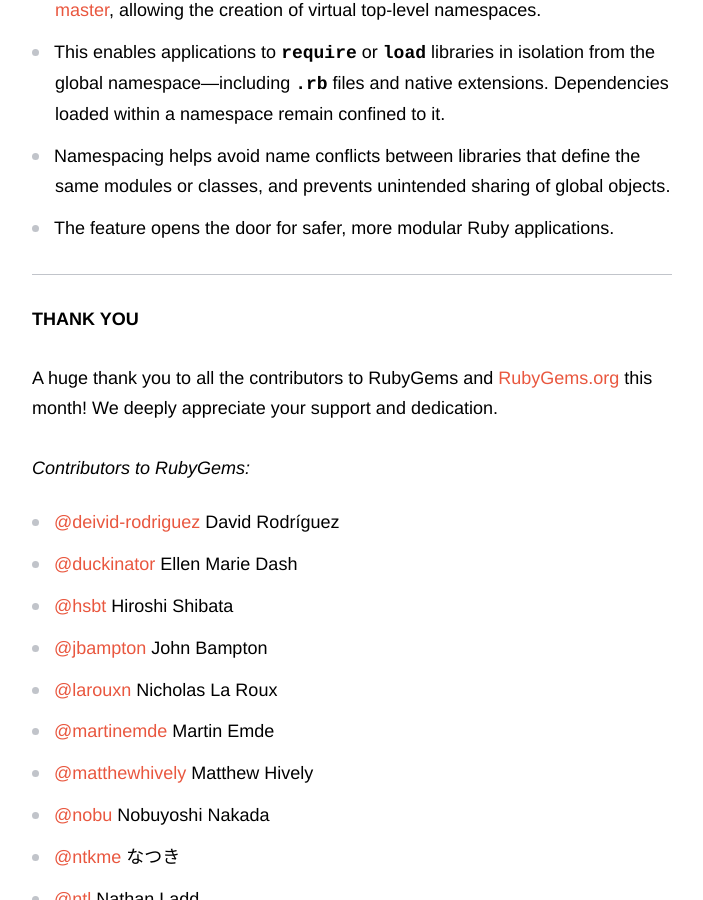
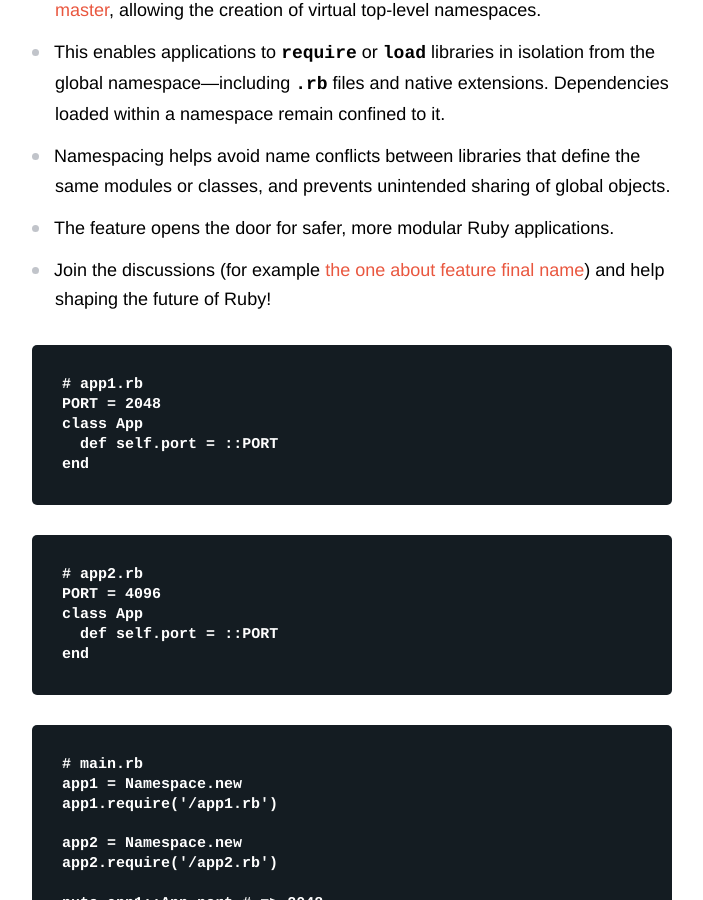
Before and after one commit to rubygems/rubygems.github.io, a Jekyll site: the page built from _posts/2025-06-06-may-rubygems-updates.md, in a window 1280 px wide and 900 px high, scrolled down 3655 px. Shown: the whole window, without its empty margins (438-1141 px from the left). Built offline with Jekyll 4.4.1, drawn with Linux system fonts in a browser that asks for light colours; comment, search, counter and statistics services are not loaded; some of the changed text lies outside the part shown.

Commit message:
Add code for namespacing Ruby feature.

````diff
--- a/_posts/2025-06-06-may-rubygems-updates.md
+++ b/_posts/2025-06-06-may-rubygems-updates.md
@@ -63,6 +63,37 @@
 - This enables applications to `require` or `load` libraries in isolation from the global namespace—including `.rb` files and native extensions. Dependencies loaded within a namespace remain confined to it.
 - Namespacing helps avoid **name conflicts** between libraries that define the same modules or classes, and prevents **unintended sharing of global objects**.
 - The feature opens the door for safer, more modular Ruby applications.
+- Join the discussions (for example [the one about feature final name](https://bugs.ruby-lang.org/issues/21385)) and help shaping the future of Ruby!
+
+```ruby
+# app1.rb
+PORT = 2048
+class App
+  def self.port = ::PORT
+end
+```
+
+```ruby
+# app2.rb
+PORT = 4096
+class App
+  def self.port = ::PORT
+end
+```
+
+```ruby
+# main.rb
+app1 = Namespace.new
+app1.require('/app1.rb')
+
+app2 = Namespace.new
+app2.require('/app2.rb')
+
+puts app1::App.port # => 2048
+puts app2::App.port # => 4096
+
+puts defined?(PORT) # => nl
+```
 
 ## Thank you
 
````
Also changed, not shown: other parts of _posts/2025-06-06-may-rubygems-updates.md (+1 -1 lines).
